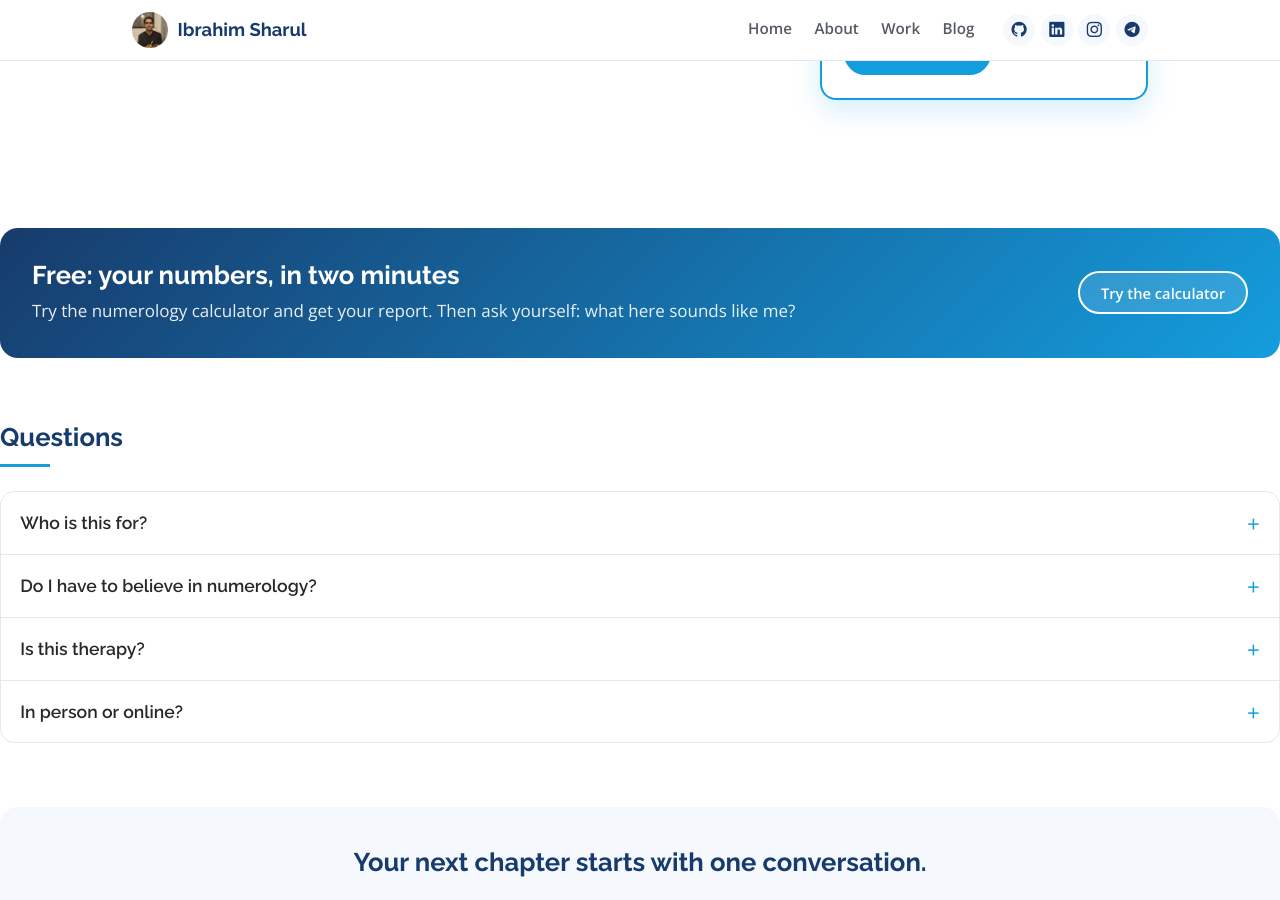
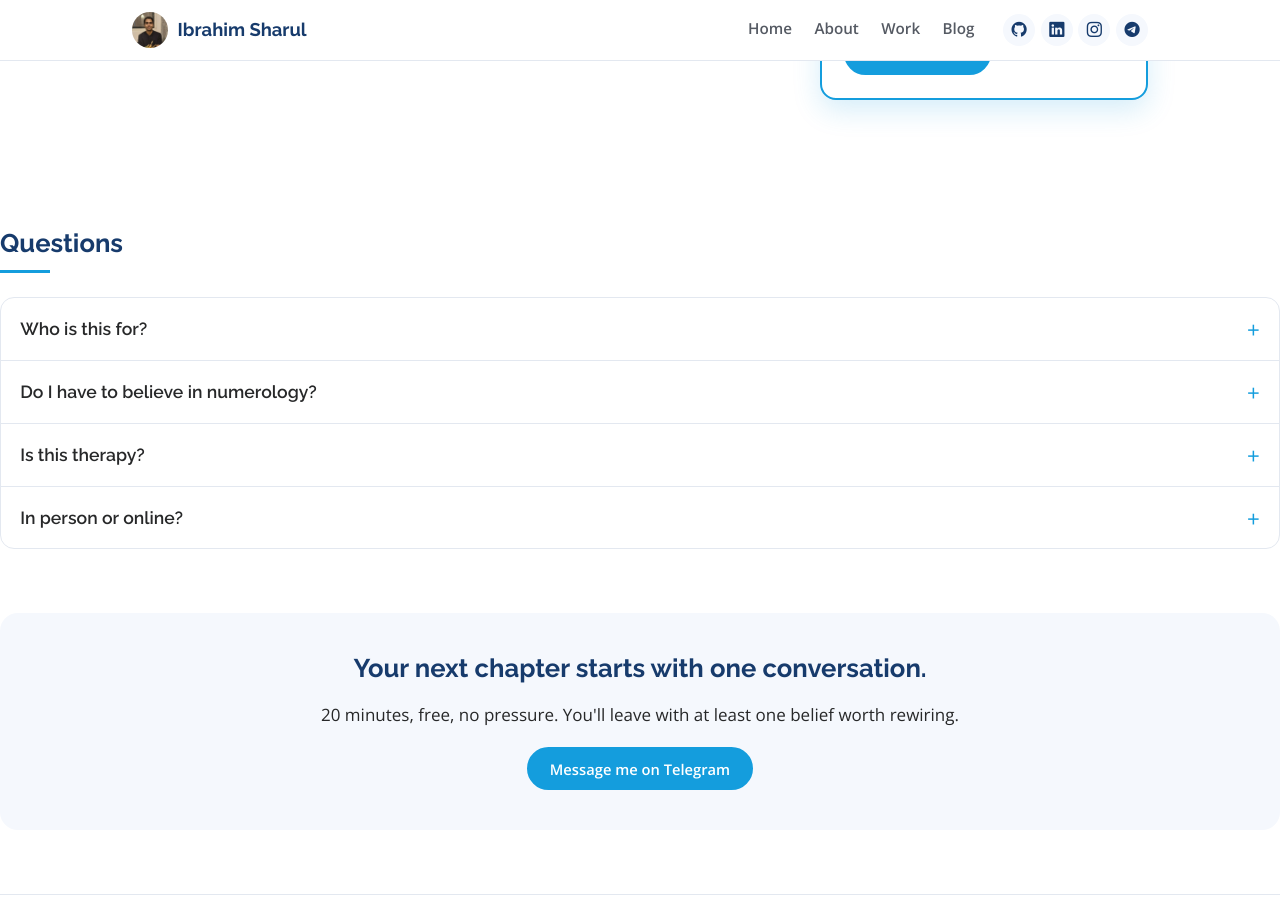
Before and after one commit to ibrahimisramos/ibrahimisramos.github.io, a Jekyll site: the page built from coaching.html, in a window 1280 px wide and 900 px high, scrolled down 6406 px. Built offline with Jekyll 4.4.1, drawn with Linux system fonts in a browser that asks for light colours.

Commit message:
Coaching mockup: remove calculator promo box
Co-Authored-By: Claude Opus 5.5 (1M context) <noreply@anthropic.com>
Claude-Session: https://claude.ai/code/session_01W6sFwNukTNQ9zyostxjBYk

```diff
--- a/coaching.html
+++ b/coaching.html
@@ -256,14 +256,6 @@ telegram: ibrahimisramos
   </div>
   {% endcomment %}
 
-  <section class="lead-magnet">
-    <div>
-      <h2>Free: your numbers, in two minutes</h2>
-      <p>Try the numerology calculator and get your report. Then ask yourself: what here sounds like me?</p>
-    </div>
-    <a class="btn light" href="{{ '/numerology.html' | relative_url }}">Try the calculator</a>
-  </section>
-
   <div class="section-head"><h2>Questions</h2></div>
   <div class="accordion">
     <details class="accordion-item"><summary><span class="acc-text"><span class="acc-role">Who is this for?</span></span></summary><div class="acc-body"><p>Fresh grads and young professionals who feel conflicted between choosing themselves and what their family, community or friends expect. If you want to build a life you're proud of, on your own terms, this is for you.</p></div></details>
```
